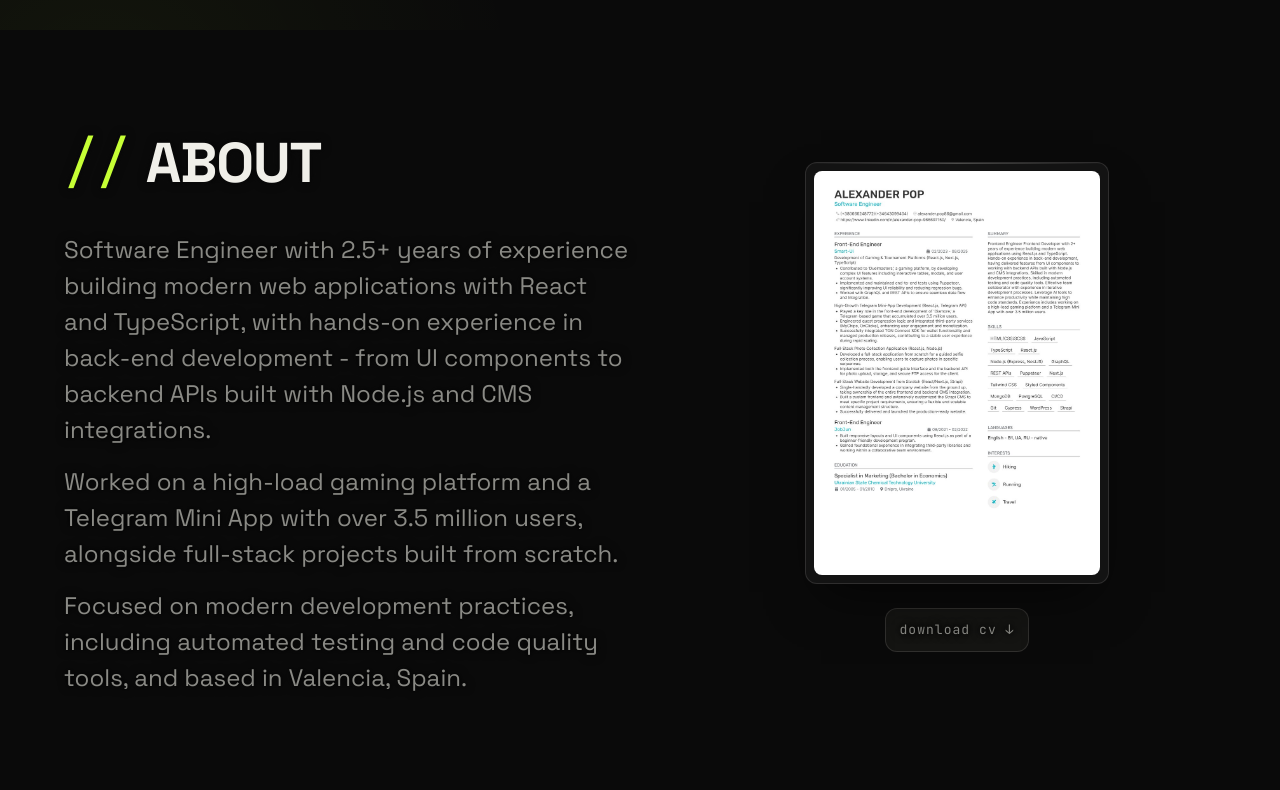
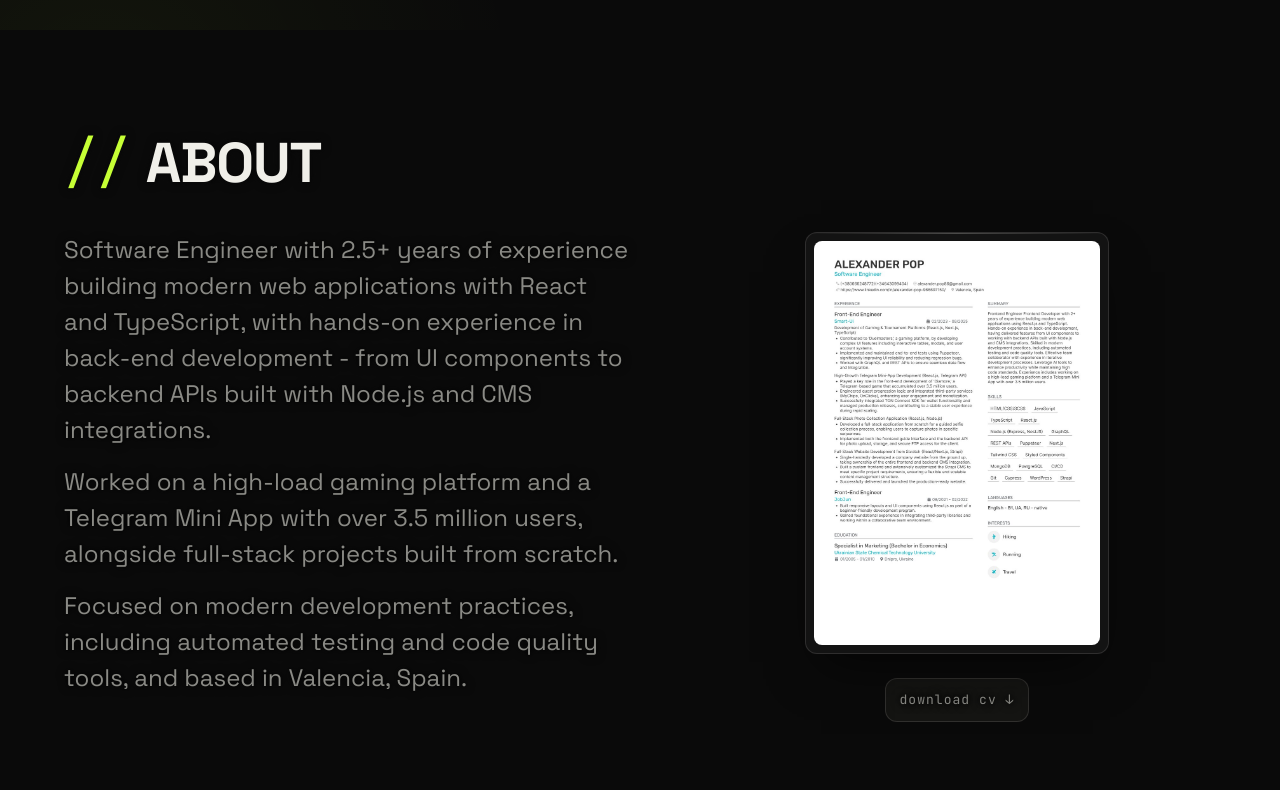
Before and after one commit to Svyat0y/portfolio, a React (Vite) app: page / in a window 1280 px wide. Shown: the part 770-1560 px from the top of the page. Built offline with nearby package versions, Linux system fonts and the light colour scheme.

Commit message:
Release 1.5.9
* refactor: move section title above columns, pin columns to top

```diff
--- a/package.json
+++ b/package.json
@@ -1,7 +1,7 @@
 {
   "name": "portfolio",
   "private": true,
-  "version": "1.5.8",
+  "version": "1.5.9",
   "type": "module",
   "engines": {
     "node": ">=24"
--- a/src/sections/about/About.module.scss
+++ b/src/sections/about/About.module.scss
@@ -1,5 +1,4 @@
 .bio {
-  margin-top: var(--space-3);
   max-width: 42rem;
   display: flex;
   flex-direction: column;
--- a/src/sections/contact/Contact.module.scss
+++ b/src/sections/contact/Contact.module.scss
@@ -1,5 +1,4 @@
 .intro {
-  margin-top: var(--space-2);
   max-width: 26rem;
   color: var(--color-text-muted);
 }
--- a/src/sections/projects/Projects.module.scss
+++ b/src/sections/projects/Projects.module.scss
@@ -1,5 +1,4 @@
 .carousel {
-  margin-top: var(--space-3);
   max-width: var(--content-max-width);
 
   --swiper-pagination-color: var(--color-accent);
--- a/src/sections/skills/Skills.module.scss
+++ b/src/sections/skills/Skills.module.scss
@@ -1,5 +1,4 @@
 .lead {
-  margin-top: var(--space-3);
   max-width: 34rem;
   color: var(--color-text-muted);
   font-size: clamp(1.125rem, 2vw, 1.5rem);
--- a/src/shared/ui/section-shell/SectionShell.module.scss
+++ b/src/shared/ui/section-shell/SectionShell.module.scss
@@ -1,20 +1,24 @@
+.header {
+  margin-bottom: var(--space-3);
+}
+
+.title {
+  font-size: var(--text-h2);
+  text-transform: uppercase;
+  letter-spacing: -0.02em;
+}
+
 .grid {
   display: grid;
   grid-template-columns: 1fr;
   gap: var(--space-5);
-  align-items: center;
+  align-items: start;
 }
 
 .twoCol {
   @media (min-width: 901px) {
     grid-template-columns: minmax(0, 1.1fr) minmax(0, 1fr);
   }
-}
-
-.title {
-  font-size: var(--text-h2);
-  text-transform: uppercase;
-  letter-spacing: -0.02em;
 }
 
 .main {
--- a/src/shared/ui/section-shell/SectionShell.tsx
+++ b/src/shared/ui/section-shell/SectionShell.tsx
@@ -11,27 +11,33 @@ interface SectionShellProps {
 }
 
 export function SectionShell({ id, title, aside, children }: PropsWithChildren<SectionShellProps>) {
+  const headerRef = useReveal<HTMLDivElement>();
   const mainRef = useReveal<HTMLDivElement>();
   const asideRef = useReveal<HTMLDivElement>();
   const { ref: sectionRef, activations } = useSlideActive<HTMLElement>();
 
   return (
     <section id={id} className="section" ref={sectionRef}>
-      <div className={`section-inner ${styles.grid} ${aside ? styles.twoCol : ''}`}>
-        <div className={styles.main} data-reveal-group ref={mainRef}>
+      <div className="section-inner">
+        <div className={styles.header} data-reveal-group ref={headerRef}>
           <h2 className={styles.title}>
             <span className="section-mark" aria-hidden="true">
               //
             </span>
             <ScrambleText key={activations} text={title} playOnMount duration={600} />
           </h2>
-          {children}
         </div>
-        {aside && (
-          <div className={styles.aside} data-reveal-group ref={asideRef}>
-            {aside}
+
+        <div className={`${styles.grid} ${aside ? styles.twoCol : ''}`}>
+          <div className={styles.main} data-reveal-group ref={mainRef}>
+            {children}
           </div>
-        )}
+          {aside && (
+            <div className={styles.aside} data-reveal-group ref={asideRef}>
+              {aside}
+            </div>
+          )}
+        </div>
       </div>
     </section>
   );
```
Also changed, not shown: 1 other file (tests, documents, lock files or other folders).
